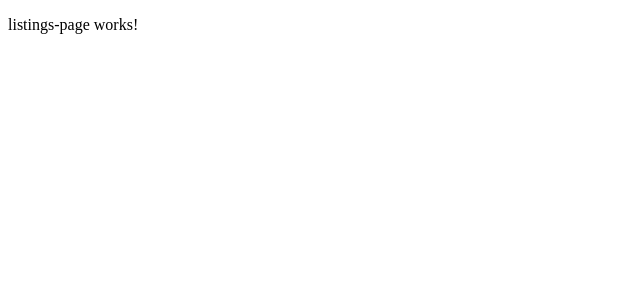
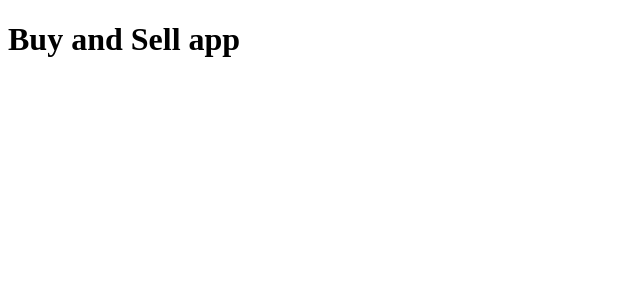
Before and after one commit to chinmaykunkikar/buysell, an Angular app: page / in a window 1280 px wide. Shown: the top 300 px of the page, without its empty margins (0-640 px from the left). Built offline with nearby package versions, Linux system fonts and the light colour scheme.

Commit message:
Add ListingsPage using proper routing

```diff
--- a/src/app/app-routing.module.ts
+++ b/src/app/app-routing.module.ts
@@ -1,7 +1,10 @@
 import { NgModule } from "@angular/core";
 import { RouterModule, Routes } from "@angular/router";
+import { ListingsPageComponent } from "src/app/listings-page/listings-page.component";
 
-const routes: Routes = [];
+const routes: Routes = [
+  { path: "listings", component: ListingsPageComponent, pathMatch: "full" },
+];
 
 @NgModule({
   imports: [RouterModule.forRoot(routes)],
--- a/src/app/app.component.html
+++ b/src/app/app.component.html
@@ -1,2 +1,2 @@
-<app-listings-page></app-listings-page>
+<h1>Buy and Sell app</h1>
 <router-outlet></router-outlet>
```
